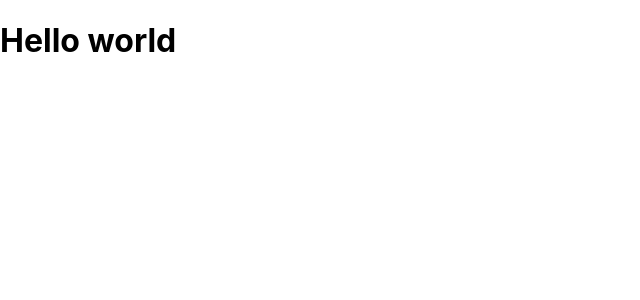
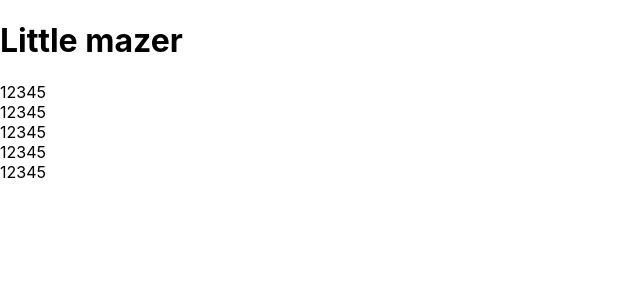
Before and after one commit to nene/maze, a React (Create React App) app: page / in a window 1280 px wide. Shown: the top 300 px of the page, without its empty margins (0-640 px from the left). Built offline with nearby package versions, Linux system fonts and the light colour scheme.

Commit message:
Initial numeric maze

```diff
--- a/public/index.html
+++ b/public/index.html
@@ -5,7 +5,7 @@
     <link rel="icon" href="%PUBLIC_URL%/favicon.ico" />
     <meta name="viewport" content="width=device-width, initial-scale=1" />
     <meta name="theme-color" content="#000000" />
-    <title>Maze thingie</title>
+    <title>Little mazer</title>
   </head>
   <body>
     <div id="root"></div>
--- a/src/App.tsx
+++ b/src/App.tsx
@@ -1,7 +1,11 @@
 import React from 'react';
+import { Maze } from './maze/Maze';
 
 export function App() {
   return (
-    <h1>Hello world</h1>
+    <>
+      <h1>Little mazer</h1>
+      <Maze />
+    </>
   );
 }
--- /dev/null
+++ b/src/maze/Maze.tsx
@@ -0,0 +1,23 @@
+import React from "react";
+
+type MazeCell = number;
+
+const data: MazeCell[][] = [
+  [1, 2, 3, 4, 5],
+  [1, 2, 3, 4, 5],
+  [1, 2, 3, 4, 5],
+  [1, 2, 3, 4, 5],
+  [1, 2, 3, 4, 5],
+];
+
+const Cell: React.FC<{cell: MazeCell}> = ({cell}) => {
+  return <span>{cell}</span>
+}
+
+export const Maze: React.FC<{}> = () => {
+  return (
+    <div>
+      { data.map(row => <div>{ row.map(cell => <Cell cell={cell} />) }</div>) }
+    </div>
+  );
+}
```
